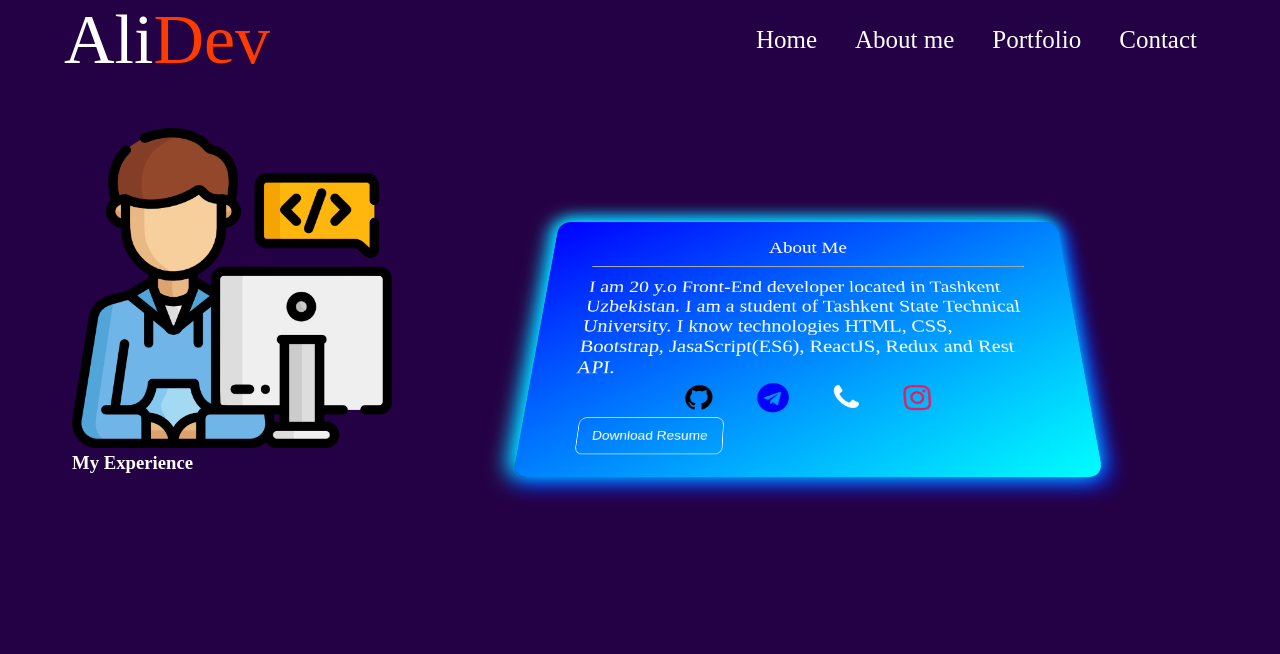
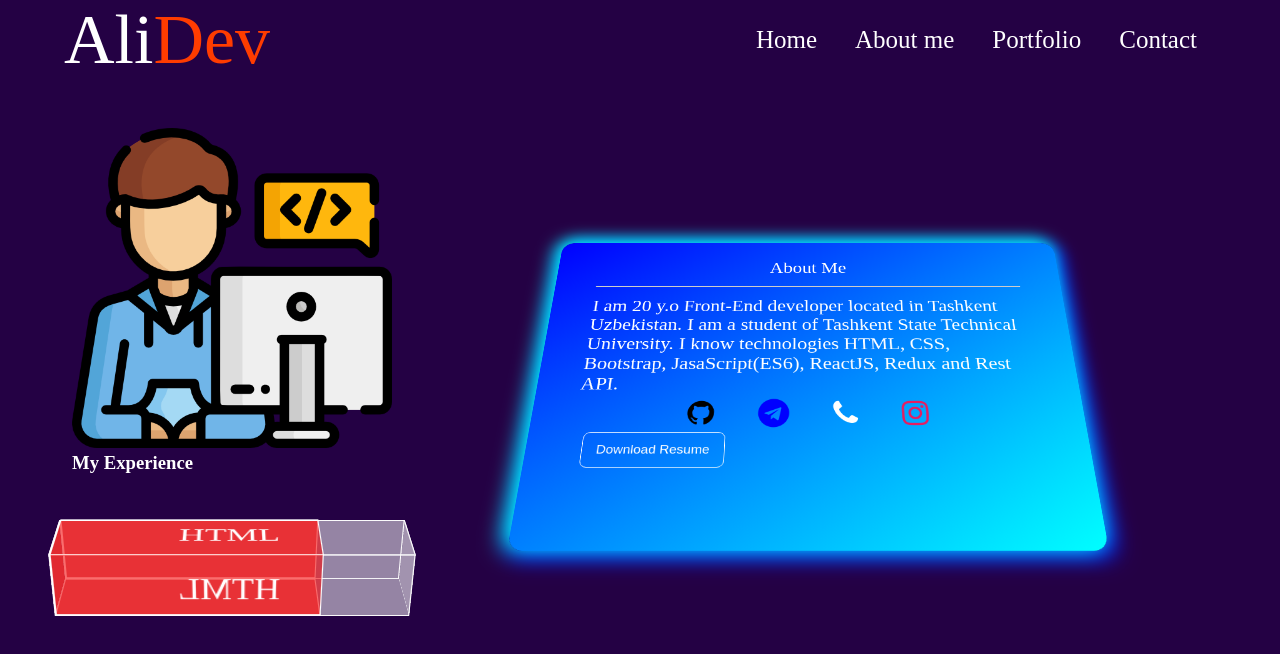
Before and after one commit to odilovalisher17/portfolio, a React (Create React App) app: page /about in a window 1280 px wide. Shown: the top 654 px of the page. Built offline with nearby package versions, Linux system fonts and the light colour scheme; a web font is replaced by a local one.

Commit message:
update 8

```diff
--- a/src/Components/About/About.css
+++ b/src/Components/About/About.css
@@ -56,6 +56,96 @@
 
 }
 
+
+/* Cube */
+.chart {
+    font-size: 1em;
+    perspective: 1000px;
+    perspective-origin: 50% 50%;
+    -webkit-backface-visibility: visible;
+    backface-visibility: visible;
+}
+
+.bar {
+    font-size: 1em;
+    position: relative;
+    height: 10em;
+    transition: all 0.3s ease-in-out;
+    transform: rotateX(
+60deg) rotateY(
+0deg);
+    transform-style: preserve-3d;
+}
+
+.bar .top {
+    transform: rotateX(
+0deg) rotateY(0) translateX(0em) translateY(4em) translateZ(2em);
+border: 1px solid rgb(254,254,254);
+}
+
+.bar .face {
+    font-size: 2em;
+    position: relative;
+    width: 100%;
+    height: 2em;
+    background-color: rgba(254, 254, 254, 0.3);
+}
+.bar .side-0 {
+    transform: rotateX(
+90deg) rotateY(0) translateX(0) translateY(1em) translateZ(-1em);
+border: 1px solid rgb(254,254,254);
+}
+.bar.white .side-a, .bar.white .growing-bar {
+    background-color: rgba(247, 12, 12, 0.6);
+    border: 1px solid rgb(254,254,254);
+}
+.bar .face.side-a, .bar .face.side-b {
+    width: 2em;
+    border: 1px solid rgb(254,254,254);
+}
+.bar .side-a {
+    transform: rotateX(
+90deg) rotateY(
+-90deg) translateX(2em) translateY(1em) translateZ(1em);
+border: 1px solid rgb(254,254,254);
+}
+
+
+.bar .side-b {
+    transform: rotateX(
+90deg) rotateY(
+-90deg) translateX(4em) translateY(1em) translateZ(-1em);
+    position: absolute;
+    right: 0;
+    background: rgba(247, 247, 247, 0.4);
+    border: 1px solid rgb(254,254,254);
+}
+
+.bar .side-1 {
+    transform: rotateX(
+90deg) rotateY(0) translateX(0) translateY(1em) translateZ(3em);
+border: 1px solid rgb(254,254,254);
+}
+
+.growing-bar {
+    background-color: rgba(254, 254, 254, 0.6);
+    width: 75%;
+    height: 2em;
+    animation: animatewidth 5s 1 ease-in-out;
+}
+
+@keyframes animatewidth{
+    from{
+        width: 0;
+    }
+    t0{
+        width: 75%;
+    }
+}
+
+/* //////////////////\\\\\\\\\\\\\\\\\\\\\\\ */
+
+
 @media screen and (max-width:768px) {
     .about{
         flex-direction: column;
--- a/src/Components/About/About.js
+++ b/src/Components/About/About.js
@@ -1,7 +1,6 @@
 import React from 'react'
 import './About.css'
 import foto1 from './programmer.png'
-import f2 from './f3.png'
 
 const About = () => {
     return (
@@ -9,6 +8,27 @@ const About = () => {
             <div className='about-left'>
                 <img src={foto1} alt="" />
                 <h3>My Experience</h3>
+
+                <div className="chart">
+                    <div class="bar bar-75 white">
+                        <div class="face top">
+                            <div style={{position:"absolute", left:"35%", top:"15%"}}>HTML</div>
+                            <div class="growing-bar"></div>
+                        </div>
+                        <div class="face side-0">
+                            <div class="growing-bar"></div>
+                        </div>
+                        <div class="face floor">
+                            <div class="growing-bar"></div>
+                        </div>
+                        <div class="face side-a"></div>
+                        <div class="face side-b"></div>
+                        <div class="face side-1">
+                            <div style={{position:"absolute", left:"35%", top:"15%", transform:"rotate(180deg)"}}>HTML</div>
+                            <div class="growing-bar"></div>
+                        </div>
+                    </div>
+                </div>
             </div>
 
             <div className='about-right'>
```
